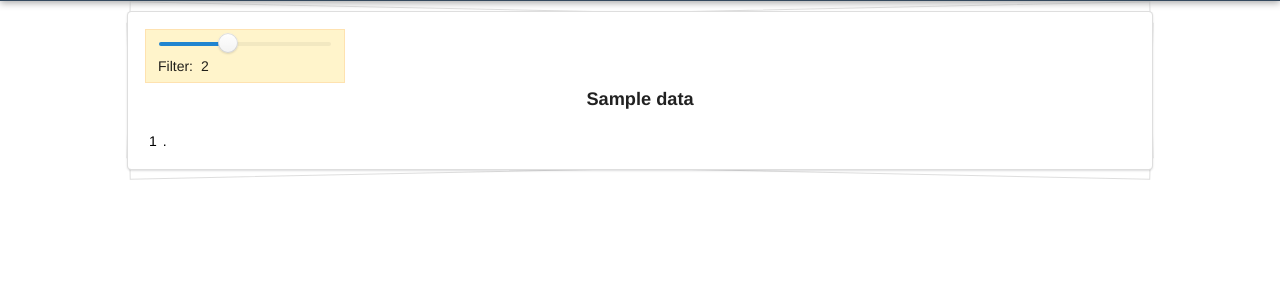
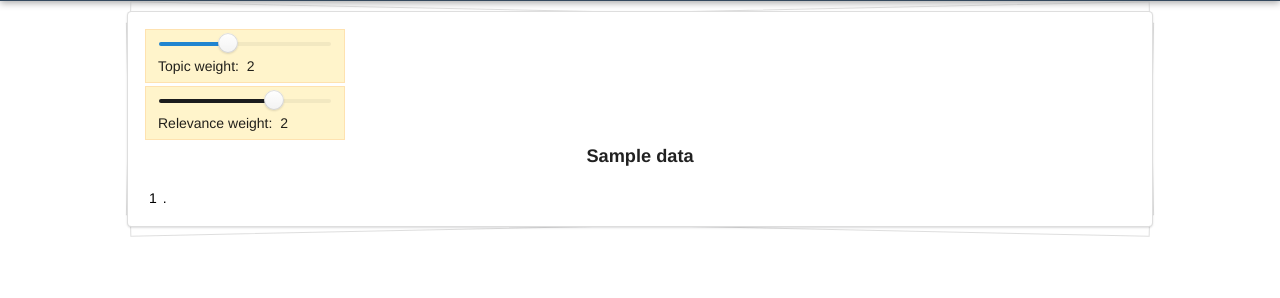
Before and after one commit to janetyc/writingfeedback, a Flask app: template crowdtask/templates/topic_vis.html in a window 1280 px wide. Shown: the part 43-341 px from the top of the page. Run offline with Flask 2, Linux system fonts and the light colour scheme; the template is opened without the code that fills it: most values are stand-ins (such as "Sample title", 1, 10 or a date in 2020); parts of the project's set-up code (start-up, migrations or seed data) failed here and were passed over; some libraries are stand-ins or nearby versions.

Commit message:
add relevance slider

```diff
--- a/crowdtask/static/css/main.css
+++ b/crowdtask/static/css/main.css
@@ -227,7 +227,7 @@ body {
 .weight-4{ background-color: #0057B4; color: #FFFFFF; }
 .weight-5{ background-color: #00438A; color: #FFFFFF; }
 .high-weight{ background-color: #00438A; color: #FFFFFF; }
-.disable-color{ background-color: #FFFFFF; color: #000000 !important; }
+.disable-color{ background-color: #FFFFFF !important; color: #000000 !important; border-bottom: 1px !important; }
 .article-title{
     font-size: 1.3em;
     font-weight: bold;
--- a/crowdtask/templates/topic_vis.html
+++ b/crowdtask/templates/topic_vis.html
@@ -3,8 +3,12 @@
 {% block content %}
 <div class="vis-area ui piled segment">
     <div class="slider-area">
-        <div class="ui range blue" id="vis-mode"></div>
-        <div class="value-block">Filter: <span id="slider-value"></span></div>
+        <div class="ui range blue" id="topic-slider"></div>
+        <div class="value-block">Topic weight: <span id="topic-value"></span></div>
+    </div>
+    <div class="slider-area">
+        <div class="ui range black" id="relevance-slider"></div>
+        <div class="value-block">Relevance weight: <span id="relevance-value"></span></div>
     </div>
 
     <div class="article-title">{{ data.title }}</div>
@@ -50,19 +54,14 @@
 {% block extra_js %}
 
 <script>
-    function structureMode(){
-        $("weight-1").hide();
-    }
-    function noiseMode(){
-        $("weight-1").show();
-    }
+
     $(function() {
-        $('#vis-mode').range({
+        $('#topic-slider').range({
             min: 0,
             max: 5,
             start: 2,
             onChange: function(val) {
-                $("#slider-value").text(val);
+                $("#topic-value").text(val);
                 $(".sentence-vis").removeClass('disable-color');
                 for(var i=0; i<val; i++){
                     if(!$(".weight-"+i).hasClass('disable-color')) $(".weight-"+i).addClass('disable-color');
@@ -70,6 +69,19 @@
             }
         });
 
+        $('#relevance-slider').range({
+            min: 0,
+            max: 3,
+            start: 2,
+            onChange: function(val) {
+                $("#relevance-value").text(val);
+                $(".word-relevance").removeClass('disable-color');
+                for(var i=0; i<val; i++){
+                    if(!$(".relevance-weight-"+i).hasClass('disable-color')) $(".relevance-weight-"+i).addClass('disable-color');
+                }
+            }
+        });
+
     });
 </script>
 {% endblock %}
```
